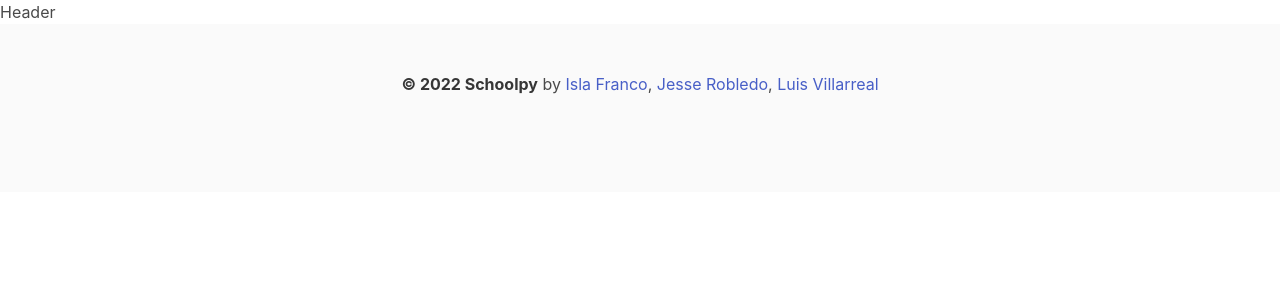
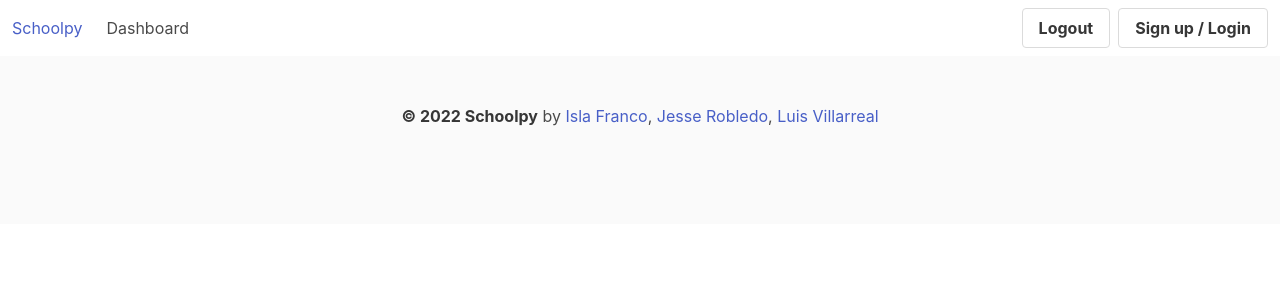
Before and after one commit to IslaFranco/schoolpy, a Django app: page / in a window 1280 px wide. Shown: the top 300 px of the page. Run offline with Django 4.2, Linux system fonts and the light colour scheme.

Commit message:
wip: simple header

```diff
--- a/main_app/templates/header.html
+++ b/main_app/templates/header.html
@@ -1 +1,41 @@
-<h1>Header</h1>
+<header>
+    <nav class="navbar" role="navigation" aria-label="main navigation">
+        <div class="navbar-brand">
+            <a class="navbar-item" href="{% url 'home' %}">
+                Schoolpy
+            </a>
+
+            <a role="button" class="navbar-burger" aria-label="menu" aria-expanded="false" data-target="navMenu">
+                <span aria-hidden="true"></span>
+                <span aria-hidden="true"></span>
+                <span aria-hidden="true"></span>
+            </a>
+        </div>
+
+        <div class="navbar-menu" id="navMenu">
+            <div class="navbar-start">
+                <a class="navbar-item">
+                Dashboard
+                </a>
+            </div>
+
+            <div class="navbar-end">
+                <div class="navbar-item">
+                <div class="buttons">
+                    <!-- TODO: if user.is_authorized -->
+                    <a class="button btn-signup" href=""> <!-- TODO: href Logout link -->
+                        <strong>Logout</strong>
+                    </a>
+
+                    <!-- else -->
+                    <a class="button btn-signup" href="{% url 'teacher-signup' %}">
+                        <strong>Sign up / Login</strong>
+                    </a>
+                    <!-- endif -->
+
+                </div>
+                </div>
+            </div>
+        </div>
+    </nav>
+</header>
```
